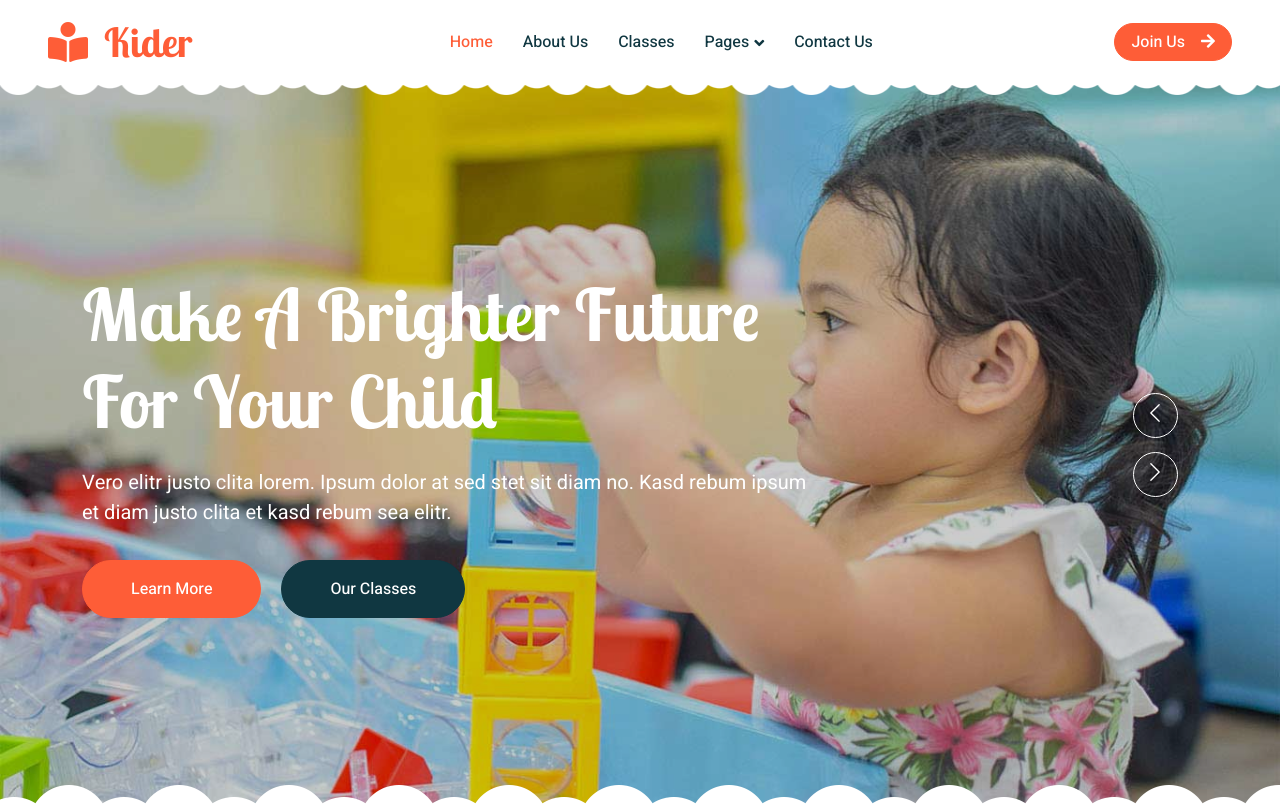
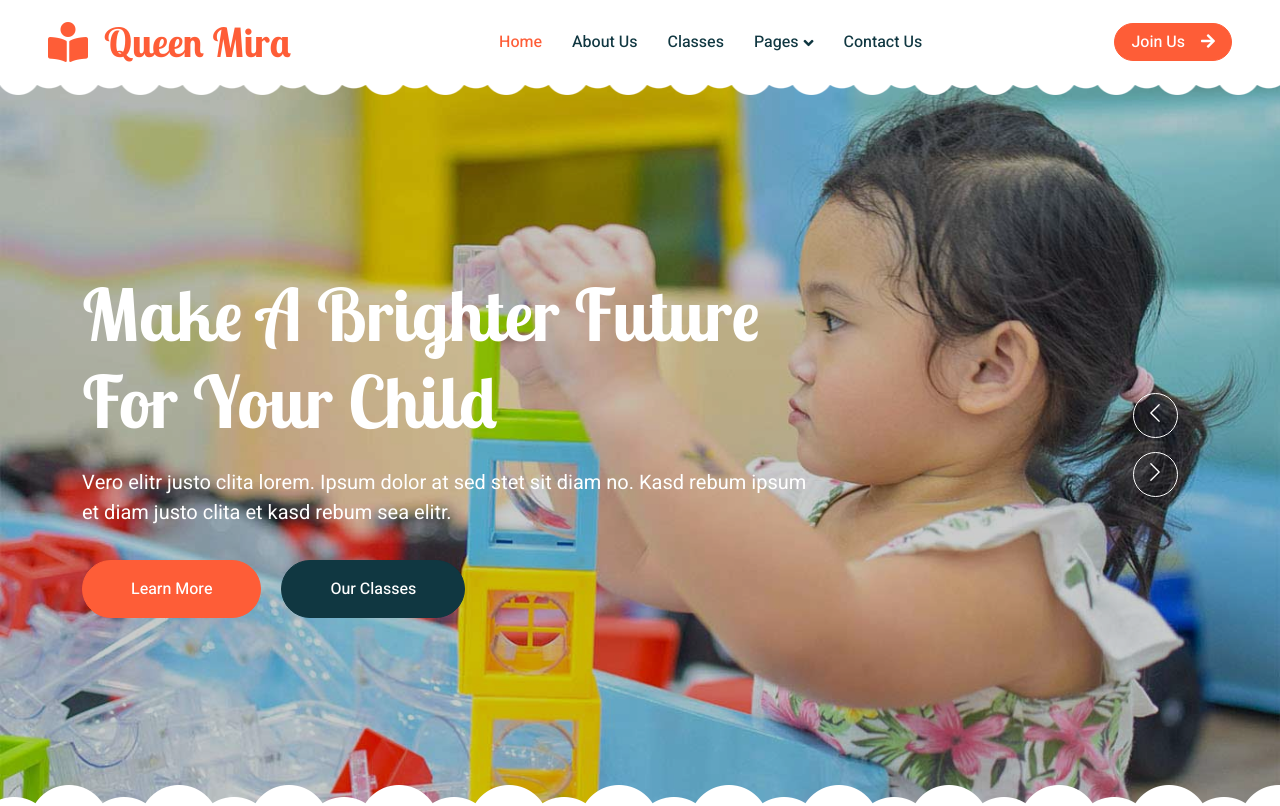
Before and after one commit to Joshua102881/schoolpro, a plain HTML site: page index.html in a window 1280 px wide. Shown: the top 806 px of the page. Drawn offline with nearby package versions, Linux system fonts and the light colour scheme.

Commit message:
Website comitted

```diff
--- a/index.html
+++ b/index.html
@@ -45,7 +45,7 @@
         <!-- Navbar Start -->
         <nav class="navbar navbar-expand-lg bg-white navbar-light sticky-top px-4 px-lg-5 py-lg-0">
             <a href="index.html" class="navbar-brand">
-                <h1 class="m-0 text-primary"><i class="fa fa-book-reader me-3"></i>Kider</h1>
+                <h1 class="m-0 text-primary"><i class="fa fa-book-reader me-3"></i>Queen Mira</h1>
             </a>
             <button type="button" class="navbar-toggler" data-bs-toggle="collapse" data-bs-target="#navbarCollapse">
                 <span class="navbar-toggler-icon"></span>
```
